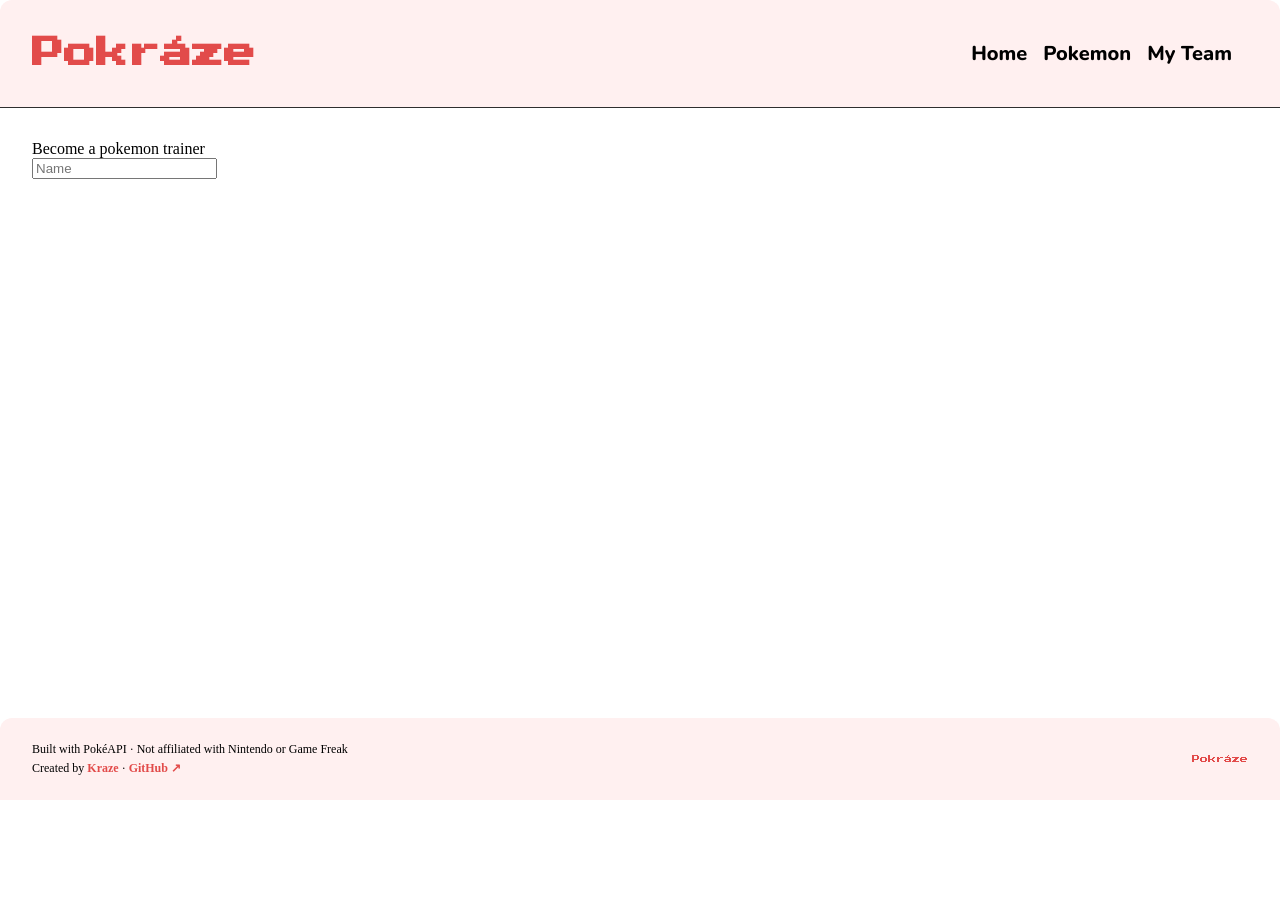
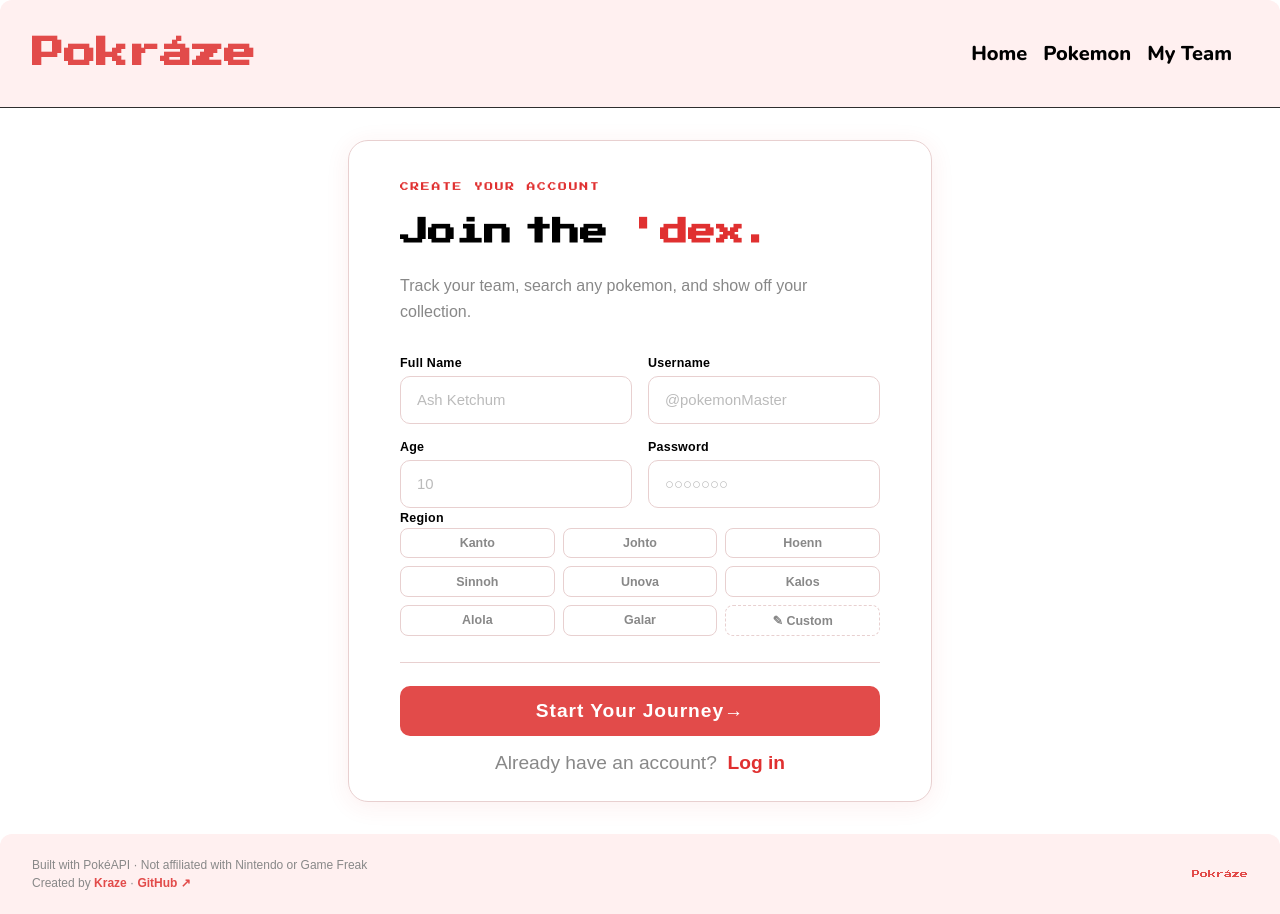
Before and after one commit to krazesu/Pokraze-web-app, a React (Vite) app in the folder Pokraze-web-app/client/: page /Pokraze-web-app/Signup in a window 1280 px wide. Before the commit the page ends 800 px from the top, so only its background shows below. Built offline with nearby package versions, Linux system fonts and the light colour scheme.

Commit message:
add Sign up page

```diff
--- a/Pokraze-web-app/client/src/components/Hero.jsx
+++ b/Pokraze-web-app/client/src/components/Hero.jsx
@@ -7,6 +7,7 @@ import {PokemonContext} from "../pages/Home.jsx";
 function Hero(){
     //use context pokemon,description from app.jsx
     const {pokemon,setPokemon, description, setDescription} = useContext(PokemonContext);
+    const [searching, setSearching] = useState(false)
 
     return(
         <div className="hero">
@@ -22,8 +23,19 @@ function Hero(){
                     all in one clean, modern card.</span>
             </div>
 
-            <SearchBar setPokemon = {setPokemon} setDescription = {setDescription}/>
-            <PokemonCard key={pokemon?.id} pokemon={pokemon} description={description} />
+            <SearchBar
+                setPokemon = {setPokemon}
+                setDescription = {setDescription}
+                setSearching = {setSearching}/>
+
+            <div className={searching? "loader-container-visible" : "loader-container-hide"}>
+                <div className="loader"></div>
+            </div>
+            {!searching && <PokemonCard
+                pokemon={pokemon}
+                description={description}
+            />}
+
         </div>
     );
 }
--- a/Pokraze-web-app/client/src/components/PokemonCard.jsx
+++ b/Pokraze-web-app/client/src/components/PokemonCard.jsx
@@ -34,7 +34,7 @@ function PokemonCard({pokemon, description}){
     pokemon.sprites.front_default;
 
     return(
-        <div className="poke-card" style={{ "--card-bg": theme.bg, "--card-color": theme.color }}>
+        <div className="poke-card" style={{ "--card-bg": theme.bg, "--card-color": theme.color}}>
 
             <div className="poke-card__header">
                 <div className="poke-card__meta">
--- a/Pokraze-web-app/client/src/components/SearchBar.jsx
+++ b/Pokraze-web-app/client/src/components/SearchBar.jsx
@@ -1,18 +1,21 @@
 import { useState} from "react";
 import { searchPokemon } from "../api.js";
 
-function SearchBar({setPokemon, setDescription}){
+function SearchBar({setPokemon, setDescription, setSearching}){
     const [query, setQuery] = useState("");
     const [error, setError] = useState("");
 
     async function handleSearch(query){
         try{
+            setSearching(true)
             const {pokemon, description} = await searchPokemon(query)
+            setSearching(false)
             setPokemon(pokemon)
             setDescription(description)
         }
         catch(err){
             setError(err.message)
+            setSearching(false)
         }
     }
 
@@ -31,9 +34,6 @@ function SearchBar({setPokemon, setDescription}){
                 onChange = {(e)=> setQuery(e.target.value)}>
         </input>
         <button className = "searchButton" type="submit">Search Pokemon</button>
-        <div className = "searchSprite">
-            <img src={null} id="pokemonSprite" alt="Pokemon Sprite" style={{display: "none"}}></img>
-        </div>
     </form>
     );
 }
--- a/Pokraze-web-app/client/src/components/SignupCard.jsx
+++ b/Pokraze-web-app/client/src/components/SignupCard.jsx
@@ -1,10 +1,66 @@
+import { useState } from 'react'
+
 function SignupCard(){
+    const [selectedRegion, setSelectedRegion] = useState("")
+
     return(
-        <div class="signupcard-container">
-            <span>Become a pokemon trainer</span>
-            <form class="signupcard-form">
-                <input type="text" placeholder="Name"></input>
-            </form>
+        <div className="signupcard-container">
+            <p id = "signupcard-eyebrow">CREATE YOUR ACCOUNT</p>
+            <h1 id = "signupcard-title"> Join the &nbsp;
+                <span>'dex.</span>
+            </h1>
+            <p id = "signupcard-sub">Track your team, search any pokemon,
+                and show off your collection.</p>
+            <div className="signupcard-form">
+                <div className="signupcard-field">
+                <label htmlFor="name">Full Name</label>
+                    <input type="text" id="name" className="signupcard-input" placeholder="Ash Ketchum"></input>
+                </div>
+                <div className="signupcard-field">
+                    <label htmlFor="username">Username</label>
+                    <input type="text" id="username" className="signupcard-input" placeholder="@pokemonMaster"></input>
+                </div>
+                <div className="signupcard-field">
+                    <label htmlFor="age">Age</label>
+                    <input type="number" id="age" className="signupcard-input" placeholder="10" min="1" max="120"></input>
+                </div>
+                <div className="signupcard-field">
+                    <label htmlFor="password">Password</label>
+                    <input type="password" id="password" className="signupcard-input"placeholder="○○○○○○○"></input>
+                </div>
+            </div>
+
+            <div className="signupcard-field-full">
+                <label htmlFor="password">Region</label>
+                <div className="signupcard-region">
+                    <button className={selectedRegion==="Kanto"? "signupcard-region-btn selected" : "signupcard-region-btn"} onClick={() => setSelectedRegion("Kanto")}
+                     data-region="Kanto">Kanto</button>
+                    <button className={selectedRegion==="Johto"? "signupcard-region-btn selected" : "signupcard-region-btn"} onClick={() => setSelectedRegion("Johto")}
+                     data-region="Johto">Johto</button>
+                    <button className={selectedRegion==="Hoenn"? "signupcard-region-btn selected" : "signupcard-region-btn"} onClick={() => setSelectedRegion("Hoenn")}
+                     data-region="Hoenn">Hoenn</button>
+                    <button className={selectedRegion==="Sinnoh"? "signupcard-region-btn selected" : "signupcard-region-btn"} onClick={() => setSelectedRegion("Sinnoh")}
+                     data-region="Sinnoh">Sinnoh</button>
+                    <button className={selectedRegion==="Unova"? "signupcard-region-btn selected" : "signupcard-region-btn"} onClick={() => setSelectedRegion("Unova")}
+                     data-region="Unova">Unova</button>
+                    <button className={selectedRegion==="Kalos"? "signupcard-region-btn selected" : "signupcard-region-btn"} onClick={() => setSelectedRegion("Kalos")}
+                     data-region="Kalos">Kalos</button>
+                    <button className={selectedRegion==="Alola"? "signupcard-region-btn selected" : "signupcard-region-btn"} onClick={() => setSelectedRegion("Alola")}
+                     data-region="Alola">Alola</button>
+                    <button className={selectedRegion==="Galar"? "signupcard-region-btn selected" : "signupcard-region-btn"} onClick={() => setSelectedRegion("Galar")}
+                     data-region="Galar">Galar</button>
+                    <button className={selectedRegion==="custom"? "signupcard-region-btn selected" : "signupcard-region-btn"} onClick={() => {setSelectedRegion("custom")}}
+                     id ="customRegion-btn" data-region="Custom">✎ Custom</button>
+                    <div className={selectedRegion==="custom"?"custom-input-wrap-visible": "custom-input-wrap-hide"}>
+                        <input type="text" className="signupcard-input" id="customRegion" placeholder="Name your region..."></input>
+                    </div>
+                </div>
+            </div>
+            <div className="signupcard-divider"></div>
+            <button className="signupcard-btn-submit">Start Your Journey→</button>
+            <p className="signupcard-login-hint">Already have an account?
+                &nbsp;<a href="" className="signupcard-login-hint">Log in</a>
+            </p>
         </div>
     );
 }
--- a/Pokraze-web-app/client/src/index.css
+++ b/Pokraze-web-app/client/src/index.css
@@ -254,12 +254,14 @@ body{
   gap: 4px;
 }
 .footer-copy {
+  font-family: sans-serif;
   font-size: 12px;
-  color: var(--color-text-secondary);
+  color: #888;
 }
 .footer-credit {
+  font-family: sans-serif;
   font-size: 12px;
-  color: var(--color-text-secondary);
+  color: #888;
 }
 .footer-logo{
   font-family:  'Press Start 2P', monospace;
@@ -273,3 +275,227 @@ body{
   transition: opacity 0.15s;
 }
 .footer-credit a:hover { opacity: 0.75; }
+
+
+/*Signup Card CSS*/
+
+.signupcard-container{
+  align-items: center;
+  justify-content: center;
+  background: #fff;
+  border: 1.5px solid #E8D0D0;
+  border-radius: 20px;
+  box-shadow: 0 4px 24px rgba(224, 48, 48, 0.08);
+  padding: 2rem 3.2rem 0.5rem;
+  width: 100%;
+  max-width: 480px;
+  animation: fadeUp 0.5s ease both;
+}
+@keyframes fadeUp {
+  from {opacity: 0; transform: translateY(18px)}
+  to {opacity: 1; transform: translateY(0)}
+}
+
+#signupcard-eyebrow{
+  font-family: 'Press Start 2P', monospace;
+  font-size: 0.55rem;
+  letter-spacing: 0.2em;
+  color: #e03030;
+  margin-bottom: 0.9rem;
+}
+
+#signupcard-title{
+  font-family: 'Press Start 2P', monospace;
+  font-size: 1.75em;
+  line-height: 1.7;
+  margin-bottom: 0.5rem;
+  word-spacing: -1rem;
+}
+
+#signupcard-title span{
+  color: #e03030;
+}
+
+#signupcard-sub{
+  font-family: 'DM sans', sans-serif;
+  font-size: 1rem;
+  color: #888;
+  margin-bottom: 2rem;
+  line-height: 1.6;
+}
+
+.signupcard-form{
+  display: grid;
+  grid-template-columns: 1fr 1fr;
+  gap: 1rem;
+}
+
+.signupcard-field{
+  display: flex;
+  flex-direction: column;
+  gap: 0.38rem;
+}
+
+label{
+  font-family: sans-serif;
+  font-size: 0.78rem;
+  font-weight: 600;
+  letter-spacing: 0.02em;
+}
+
+.signupcard-input{
+  height: 46px;
+  border: 1.5px solid  #E8D0D0;
+  border-radius: 10px;
+  padding: 0 1rem;
+  font-family: sans-serif;
+  font-size: 0.93rem;
+  transition: border-color  0.2s, box-shadow 0.2s;
+  outline: none;
+  appearance: none;
+}
+
+input::placeholder{
+  color: #bbb;
+}
+
+.signupcard-input:focus{
+  border-color: #e05a5a;
+  box-shadow: 0 0 0 3px rgba(224, 48, 48, 0.12);
+}
+
+.signupcard-region{
+  display: grid;
+  grid-template-columns: repeat(3, 1fr);
+  gap: 0.5rem;
+  margin-top: 0.1rem;
+}
+
+.signupcard-region-btn{
+  border: 1.5px solid #E8D0D0;
+  border-radius: 8px;
+  background: #fff;
+  padding: 0.45rem 0.2rem;
+  font-family: sans-serif;
+  font-size: 0.78rem;
+  font-weight: 600;
+  color:#888;
+  cursor: pointer;
+  transition: all 0.15s;
+}
+
+.signupcard-region-btn:hover{
+  border-color: #c73b3a;
+  background:   #f98989;
+  color: #fff;
+}
+
+.signupcard-region-btn.selected{
+  border-color: #c73b3a;
+  background: #E24B4A;
+  color: #fff;
+}
+
+#customRegion-btn{
+  border-style: dashed;
+}
+
+.signupcard-region-btn.selected{
+  border-style: solid;
+  border-color: #c73b3a;
+  background: #E24B4A;
+  color: #fff;
+}
+
+.custom-input-wrap-hide{
+  display:none;
+}
+
+.custom-input-wrap-visible input{
+  width: 92.5%;
+}
+
+.custom-input-wrap-visible{
+  display:block;
+  grid-column: 1 / -1;
+  margin-top: 0.1rem;
+}
+
+.signupcard-divider{
+  height: 1.5px;
+  background-color:  #E8D0D0;
+  margin: 1.6rem 0 1.4rem;
+  grid-column: 1/-1;
+}
+
+.signupcard-btn-submit{
+  width: 100%;
+  height: 50px;
+  background-color: #E24B4A;
+  color: #fff;
+  border: none;
+  border-radius: 10px;
+  font-family: sans-serif;
+  font-size: 1.2rem;
+  font-weight: 700;
+  cursor: pointer;
+  letter-spacing: 0.05em;
+  transition: background 0.2s, transform 0.15s, box-shadow 0.2s;
+}
+
+.signupcard-btn-submit:hover{
+  background:  #c73b3a;
+  transform: translateY(-1.5px);
+  box-shadow: 0 6px 20px rgba(224, 48, 48, 0.36);
+}
+
+.signupcard-btn-submit:active{
+  transform: translateY(0);
+}
+
+.signupcard-login-hint{
+  text-align: center;
+  margin-top: 1rem;
+  font-family:  sans-serif;
+  font-size: 1.2rem;
+  color: #888;
+}
+
+.signupcard-login-hint a{
+  font-size: 1.2rem;
+  font-weight: 600;
+  text-decoration: none;
+  color:  #e03030;
+}
+
+.signupcard-login-hint a:hover{
+  text-decoration: underline;
+}
+
+.loader-container-visible{
+    display: flex;
+    justify-content: center;
+    align-items: center;
+}
+
+.loader-container-hide{display: none;}
+
+.loader {
+  margin-top: 2.5em;
+  width: 50px;
+  height: 50px;
+  border: 5px solid #ddd;
+  border-top: 5px solid #ff0000;
+  border-radius: 50%;
+
+  animation: spin 1s linear infinite;
+}
+@keyframes spin {
+  from {
+      transform: rotate(0deg);
+  }
+
+  to {
+      transform: rotate(360deg);
+  }
+}
--- a/Pokraze-web-app/client/src/pages/Signup.jsx
+++ b/Pokraze-web-app/client/src/pages/Signup.jsx
@@ -7,7 +7,7 @@ function Signup(){
     return(
         <div style={{minHeight: "100vh",display: "flex", flexDirection: "column"}}>
             <Navbar/>
-            <div style={{padding: "2rem", flex: "1"}}>
+            <div style={{padding: "2rem", display: "flex", flex: "1", justifyContent: "center"}}>
                 <SignupCard />
             </div>
             <Footer />
```
